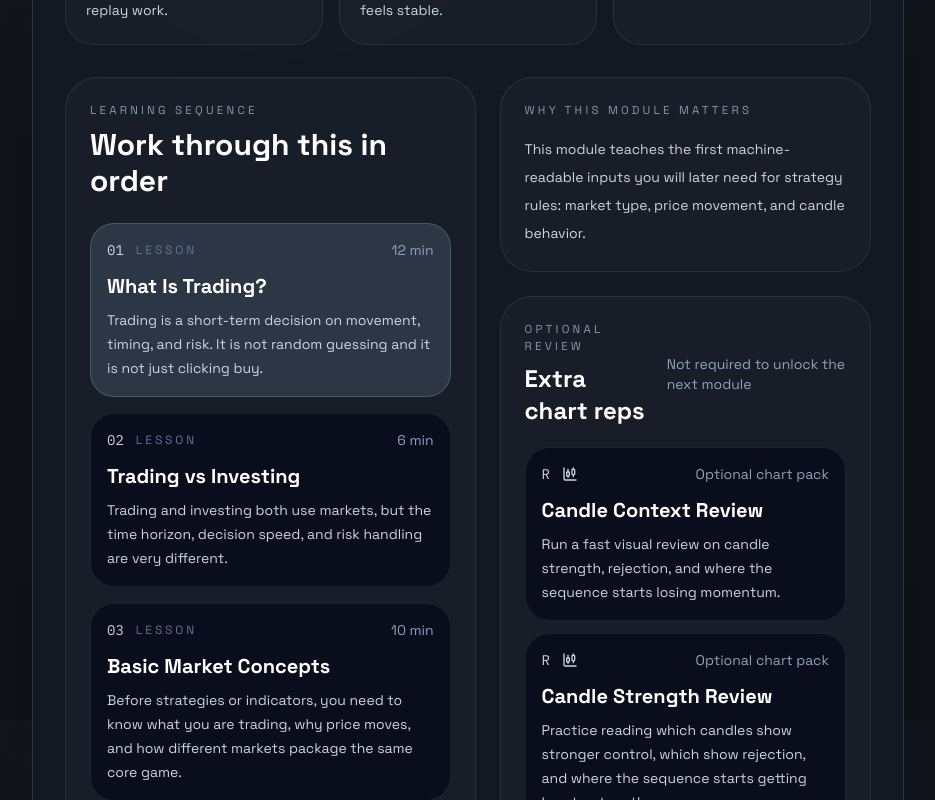
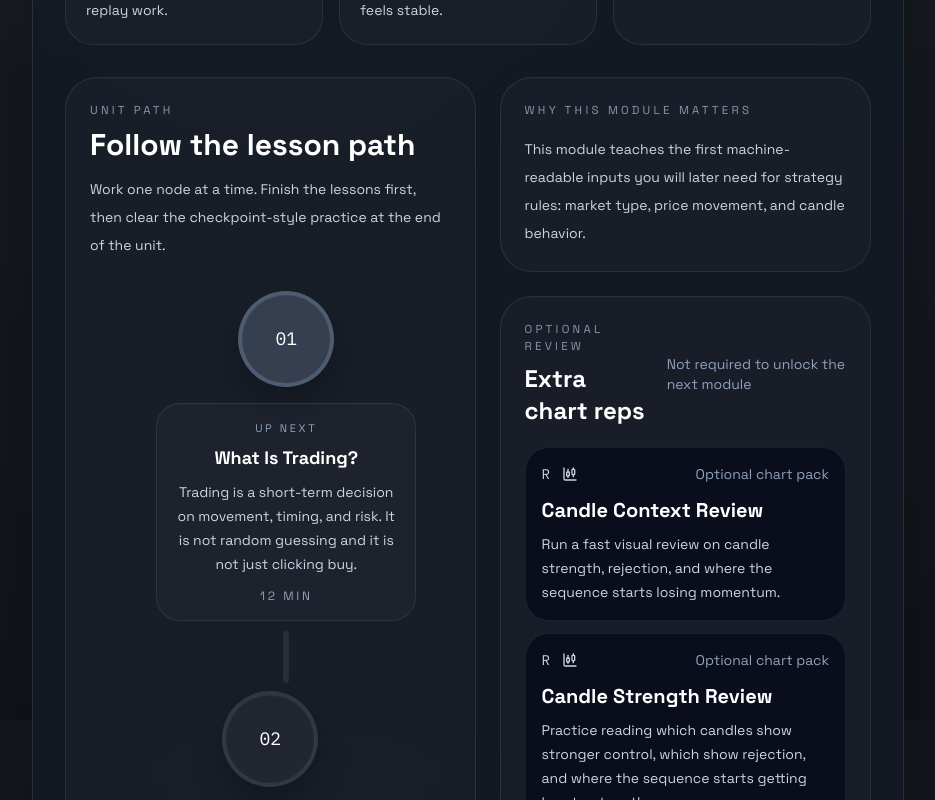
Before and after one commit to LandaverryDev/landy-trades-lab, a Next.js app: page /module/market-bootcamp in a window 1280 px wide. Shown: the part 880-1680 px from the top of the page, without its empty margins (344-1279 px from the left). Built offline with nearby package versions, Linux system fonts and the light colour scheme.

Commit message:
feat: redesign module path as lesson ladder

```diff
--- a/src/features/module-overview/module-overview.tsx
+++ b/src/features/module-overview/module-overview.tsx
@@ -2,7 +2,7 @@
 
 import Link from "next/link";
 import type { ReactNode } from "react";
-import { ArrowRight, BrainCircuit, ChartCandlestick, Lock, PlayCircle, Trophy } from "lucide-react";
+import { ArrowRight, BrainCircuit, ChartCandlestick, CheckCircle2, Lock, PlayCircle, Trophy } from "lucide-react";
 
 import { ProgressBar } from "@/components/ui/progress-bar";
 import { getChartChallengeBySlug, getModuleBySlug, getModuleLessons, getScenarioBySlug } from "@/lib/course";
@@ -216,12 +216,16 @@ export function ModuleOverview({ moduleSlug }: { moduleSlug: string }) {
 
       <section className="grid gap-6 xl:grid-cols-[minmax(0,1.05fr)_minmax(280px,0.95fr)]">
         <div className="course-card rounded-[32px] p-6">
-          <p className="eyebrow-label">Learning Sequence</p>
-          <h2 className="mt-2 text-3xl font-semibold text-white">Work through this in order</h2>
+          <p className="eyebrow-label">Unit Path</p>
+          <h2 className="mt-2 text-3xl font-semibold text-white">Follow the lesson path</h2>
+          <p className="mt-3 max-w-2xl text-sm leading-7 text-slate-300">
+            Work one node at a time. Finish the lessons first, then clear the checkpoint-style practice at the end of
+            the unit.
+          </p>
 
-          <div className="mt-6 space-y-4">
-            {sequenceItems.map((item) => (
-              <SequenceRow
+          <div className="mt-8 space-y-2">
+            {sequenceItems.map((item, index) => (
+              <PathNode
                 key={item.id}
                 step={item.step}
                 title={item.title}
@@ -232,6 +236,8 @@ export function ModuleOverview({ moduleSlug }: { moduleSlug: string }) {
                 kind={item.kind}
                 icon={item.icon}
                 active={!item.done && item.id === nextSequenceItem?.id}
+                lane={index % 3}
+                showConnector={index < sequenceItems.length - 1}
               />
             ))}
           </div>
@@ -359,6 +365,68 @@ function SequenceRow({
   );
 }
 
+function PathNode({
+  step,
+  title,
+  description,
+  href,
+  done,
+  meta,
+  kind,
+  icon,
+  active,
+  lane,
+  showConnector,
+}: {
+  step: string;
+  title: string;
+  description: string;
+  href: string;
+  done: boolean;
+  meta: string;
+  kind?: string;
+  icon?: ReactNode;
+  active?: boolean;
+  lane: number;
+  showConnector: boolean;
+}) {
+  const laneClass =
+    lane === 0 ? "md:mr-auto md:ml-8" : lane === 1 ? "md:mx-auto" : "md:ml-auto md:mr-8";
+
+  return (
+    <div className={`flex flex-col items-center ${laneClass}`}>
+      <Link href={href} className="focus-visible-ring flex flex-col items-center gap-4 text-center">
+        <span
+          className={`lesson-path-node ${
+            done ? "lesson-path-node-done" : active ? "lesson-path-node-active" : "lesson-path-node-upcoming"
+          }`}
+        >
+          {done ? (
+            <CheckCircle2 className="h-8 w-8" />
+          ) : icon ? (
+            <span className="text-slate-100">{icon}</span>
+          ) : (
+            <span className="font-mono text-lg text-white">{step}</span>
+          )}
+        </span>
+
+        <div className="course-card min-w-[220px] max-w-[260px] rounded-[24px] px-4 py-4">
+          <p className="text-[11px] uppercase tracking-[0.24em] text-slate-400">
+            {done ? "Cleared" : active ? "Up next" : kind ?? "Lesson"}
+          </p>
+          <h3 className="mt-2 text-lg font-semibold text-white">{title}</h3>
+          <p className="mt-2 text-sm leading-6 text-slate-300">{description}</p>
+          <p className="mt-3 text-xs uppercase tracking-[0.22em] text-slate-400">{meta}</p>
+        </div>
+      </Link>
+
+      {showConnector ? (
+        <div className={`lesson-path-connector ${done ? "lesson-path-connector-done" : "lesson-path-connector-upcoming"}`} />
+      ) : null}
+    </div>
+  );
+}
+
 function MiniStat({ label, value }: { label: string; value: string }) {
   return (
     <div className="course-inset rounded-2xl p-4">
--- a/src/styles/globals.css
+++ b/src/styles/globals.css
@@ -217,3 +217,47 @@ a {
   border: 1px solid var(--accent-border);
   background: rgba(145, 170, 206, 0.08);
 }
+
+.lesson-path-node {
+  display: inline-flex;
+  height: 6rem;
+  width: 6rem;
+  align-items: center;
+  justify-content: center;
+  border-radius: 9999px;
+  border: 4px solid rgba(255, 255, 255, 0.08);
+  box-shadow: inset 0 1px 0 rgba(255, 255, 255, 0.04), 0 16px 34px rgba(0, 0, 0, 0.24);
+}
+
+.lesson-path-node-done {
+  border-color: var(--success-border);
+  background: rgba(147, 197, 166, 0.24);
+  color: rgb(228 243 232);
+}
+
+.lesson-path-node-active {
+  border-color: var(--accent-border);
+  background: rgba(145, 170, 206, 0.24);
+  color: white;
+}
+
+.lesson-path-node-upcoming {
+  border-color: rgba(255, 255, 255, 0.08);
+  background: rgba(255, 255, 255, 0.04);
+  color: rgb(148 163 184);
+}
+
+.lesson-path-connector {
+  margin-top: 0.6rem;
+  height: 3.25rem;
+  width: 0.35rem;
+  border-radius: 9999px;
+}
+
+.lesson-path-connector-done {
+  background: rgba(147, 197, 166, 0.38);
+}
+
+.lesson-path-connector-upcoming {
+  background: rgba(255, 255, 255, 0.08);
+}
```
